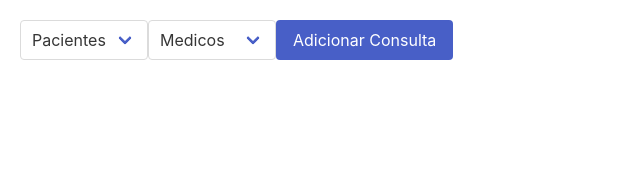
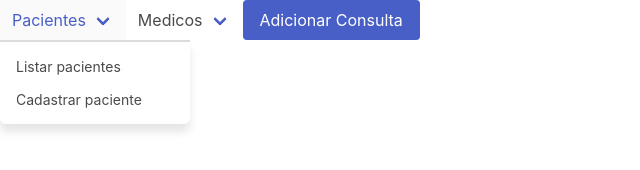
Before and after one commit to IgordaFonseca/TabalhoFinalPW1, a plain HTML site: page index.html in a window 1280 px wide. Shown: the whole page, without its empty margins (0-640 px from the left). Drawn offline with nearby package versions, Linux system fonts and the light colour scheme.

Commit message:
corrigido html

```diff
--- a/index.html
+++ b/index.html
@@ -8,29 +8,42 @@
     <link rel="stylesheet" href="https://cdn.jsdelivr.net/npm/bulma@0.9.4/css/bulma.min.css">
     <title>Trabalho Final PW1</title>
     <style>
-        .navbar{
-            padding-top: 20px;
-            padding-left: 20px;
+        .div_esquerda{
+            float: left;
+        }
+        .div_direita{
+            float: left;
         }
     </style>
 </head>
 <body>
-    <nav class="navbar">
-        <div class="select">
-            <select>
-                <option value="" disabled selected hidden>Pacientes</option>
-                <option><button id="listarPacientes">Listar</button></option>
-                <option><button id="CadastrarPaciente">Cadastrar</button></option>
-            </select>
+    <div class="div_esquerda navbar-item has-dropdown is-hoverable">
+        <a class="navbar-link">
+            Pacientes
+        </a>
+        <div class="navbar-dropdown">
+          <a class="navbar-item">
+            Listar pacientes
+          </a>
+          <a class="navbar-item">
+            Cadastrar paciente
+          </a>
         </div>
-        <div class="select">
-            <select>
-                <option value="" disabled selected hidden>Medicos</option>
-                <option>Listar</option>
-                <option>Cadastrar</option>
-            </select>
+    </div>
+    <div class="div_direita navbar-item has-dropdown is-hoverable">
+        <a class="navbar-link">
+            Medicos
+        </a>
+        <div class="navbar-dropdown">
+          <a class="navbar-item">
+            Listar Medicos
+          </a>
+          <a class="navbar-item">
+            Cadastrar Medico
+          </a>
         </div>
         <button class="adicionarConsulta button is-link">Adicionar Consulta</button>
-    </nav>
+    </div>
+    <script src="index.js"></script>
 </body>
 </html>
```
Also changed, not shown: index.js (added).
